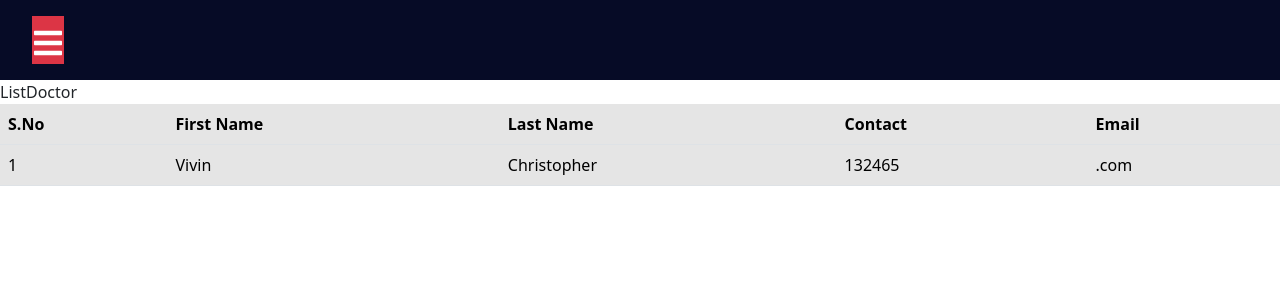
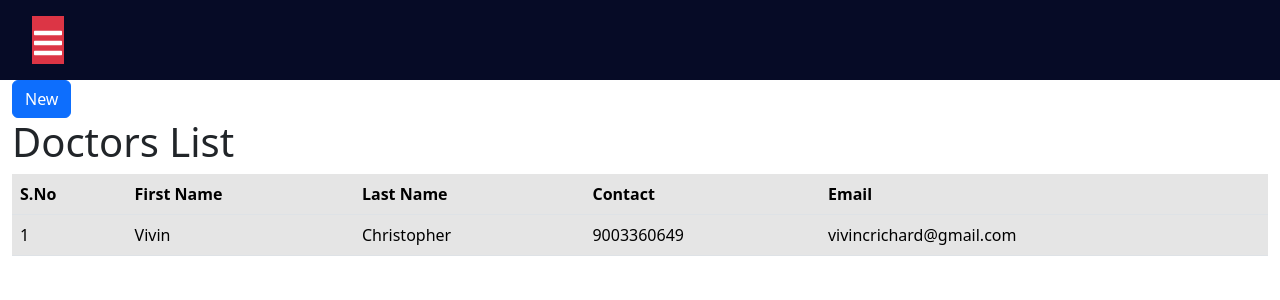
Before and after one commit to vivincrichard/my-application-01, a React (Vite) app: page /doctors in a window 1280 px wide. Shown: the top 300 px of the page. Built offline with nearby package versions, Linux system fonts and the light colour scheme; data requests are answered from the project's data file.

Commit message:
added service,query to Doctor

```diff
--- /dev/null
+++ b/src/Components/Doctors/CreateUpdateDoctor.tsx
@@ -0,0 +1,8 @@
+
+function CreateUpdateDoctor() {
+  return (
+    <div>CreateUpdateDoctor</div>
+  )
+}
+
+export default CreateUpdateDoctor
--- /dev/null
+++ b/src/Components/Doctors/DoctorQuery.ts
@@ -0,0 +1,64 @@
+import { useMutation, useQuery, useQueryClient } from "@tanstack/react-query";
+import { QueryKeys } from "../QueryKeys";
+import { Doctor, IDoctors } from "./DoctorsService";
+import { toast } from "react-toastify";
+
+export const useDoctorList = () => {
+  const { data } = useQuery({
+    queryKey: [QueryKeys.LIST_DOCTOR],
+    queryFn: () => Doctor.fetchAll(),
+  });
+
+  return { data };
+};
+
+export const useDoctorId = (id: string) => {
+  const { data } = useQuery({
+    queryKey: [QueryKeys.GET_DOCTOR_BY_ID],
+    queryFn: () => Doctor.fetchId(id),
+  });
+  return { data };
+};
+
+export const useCreateDoctor = () => {
+  const queryClient = useQueryClient();
+  return useMutation({
+    mutationKey: [QueryKeys.CREATE_HOSPITAL],
+    mutationFn: (data: IDoctors) => Doctor.create(data),
+    onSuccess: () => {
+      toast.dark("Doctor Created Successfully");
+      queryClient.invalidateQueries({
+        queryKey: [QueryKeys.LIST_DOCTOR],
+      });
+    },
+  });
+};
+
+export const useUpdateDoctor = () => {
+  const queryClient = useQueryClient();
+  return useMutation({
+    mutationKey: [QueryKeys.UPDATE_DOCTOR],
+    mutationFn: ({ id, data }: { id: string; data: any }) =>
+      Doctor.update(id, data),
+    onSuccess: () => {
+      toast.dark("Updated Successfully"),
+        queryClient.invalidateQueries({
+          queryKey: [QueryKeys.LIST_DOCTOR],
+        });
+    },
+  });
+};
+
+export const useDeleteDoctor = () => {
+  const queryClient = useQueryClient();
+  return useMutation({
+    mutationKey: [QueryKeys.DELETE_DOCTOR_BY_ID],
+    mutationFn: (id: string) => Doctor.delete(id),
+    onSuccess: () => {
+      toast.dark("Deleted Successfully"),
+        queryClient.invalidateQueries({
+          queryKey: [QueryKeys.LIST_DOCTOR],
+        });
+    },
+  });
+};
--- a/src/Components/Doctors/DoctorsService.ts
+++ b/src/Components/Doctors/DoctorsService.ts
@@ -13,7 +13,7 @@ export interface IDoctors {
   registrationDate: string;
 }
 
-export class Doctors {
+export class Doctor {
   static create = async (data: IDoctors) => {
     const response = await axios.post<IDoctors>(
       "http://localhost:4000/doctors",
@@ -23,9 +23,29 @@ export class Doctors {
   };
 
   static fetchAll = async () => {
-    const response = await axios.get<IDoctors[]>("http://localhost:4000/doctors");
+    const response = await axios.get<IDoctors[]>(
+      "http://localhost:4000/doctors"
+    );
     return response.data;
   };
 
+  static fetchId = async (id: string) => {
+    const response = await axios.get<IDoctors>(
+      `http://localhost:4000/doctors/${id}`
+    );
+    return response.data;
+  };
 
+  static update = async (id: string, data: any) => {
+    const response = await axios.patch(
+      `http://localhost:4000/doctors/${id}`,
+      data
+    );
+    return response.data;
+  };
+
+  static delete = async (id: string) => {
+    const response = await axios.delete(`http://localhost:4000/doctors/${id}`);
+    return response.data;
+  };
 }
--- a/src/Components/Doctors/Index.tsx
+++ b/src/Components/Doctors/Index.tsx
@@ -1,9 +1,30 @@
-import ListDoctor from './ListDoctor';
+import Slider from "../HOD/Slider";
+import CreateUpdateDoctor from "./CreateUpdateDoctor";
+import ListDoctor from "./ListDoctor";
 
 function Doctors() {
   return (
-    <ListDoctor/>
-  )
+    <>
+      <div className="container-fluid">
+        <Slider
+          id="createUpdateDoctor"
+          header="Create Doctor"
+          width="50"
+          sliderBody={<CreateUpdateDoctor />}
+        />
+        <button
+          type="button"
+          className="btn btn-primary"
+          data-bs-toggle="offcanvas"
+          data-bs-target="#createUpdateDoctor"
+        >
+          New
+        </button>
+        <h1>Doctors List</h1>
+        <ListDoctor />
+      </div>
+    </>
+  );
 }
 
 export default Doctors;
--- a/src/Components/Doctors/ListDoctor.tsx
+++ b/src/Components/Doctors/ListDoctor.tsx
@@ -1,8 +1,12 @@
+import { useDoctorList } from "./DoctorQuery";
 
 function ListDoctor() {
+  const { data: doctorList } = useDoctorList();
+
+  console.log("doc", doctorList);
+
   return (
     <>
-      <div>ListDoctor</div>
       <table className="table table-active">
         <thead>
           <tr>
@@ -14,13 +18,15 @@ function ListDoctor() {
           </tr>
         </thead>
         <tbody>
-          <tr>
-            <td>1</td>
-            <td>Vivin</td>
-            <td>Christopher</td>
-            <td>132465</td>
-            <td>.com</td>
-          </tr>
+          {doctorList?.map((doc: any) => (
+            <tr key={doc.id}>
+              <td>{doc.id}</td>
+              <td>{doc.firstName}</td>
+              <td>{doc.lastName}</td>
+              <td>{doc.contact}</td>
+              <td>{doc.email}</td>
+            </tr>
+          ))}
         </tbody>
       </table>
     </>
--- a/src/Components/QueryKeys.ts
+++ b/src/Components/QueryKeys.ts
@@ -8,6 +8,12 @@ export const QueryKeys = {
   CREATE_HOSPITAL: "CREATE_HOSPITAL",
   LIST_HOSPITAL: "LIST_HOSPITAL",
   GET_HOSPITAL_BY_ID: "GET_HOSPITAL_BY_ID",
-  UPDATE_HOSPITAL : 'UPDATE_HOSPITAL',
+  UPDATE_HOSPITAL: "UPDATE_HOSPITAL",
   DELETE_HOSPITAL_BY_ID: "DELETE_HOSPITAL_BY_ID",
+
+  CREATE_DOCTOR: "CREATE_DOCTOR",
+  LIST_DOCTOR: "LIST_DOCTOR",
+  GET_DOCTOR_BY_ID: "GET_DOCTOR_BY_ID",
+  UPDATE_DOCTOR: "UPDATE_DOCTOR",
+  DELETE_DOCTOR_BY_ID: "DELETE_DOCTOR_BY_ID",
 };
```
Also changed, not shown: src/Components/HOD/Slider.tsx (+4 -4 lines).
